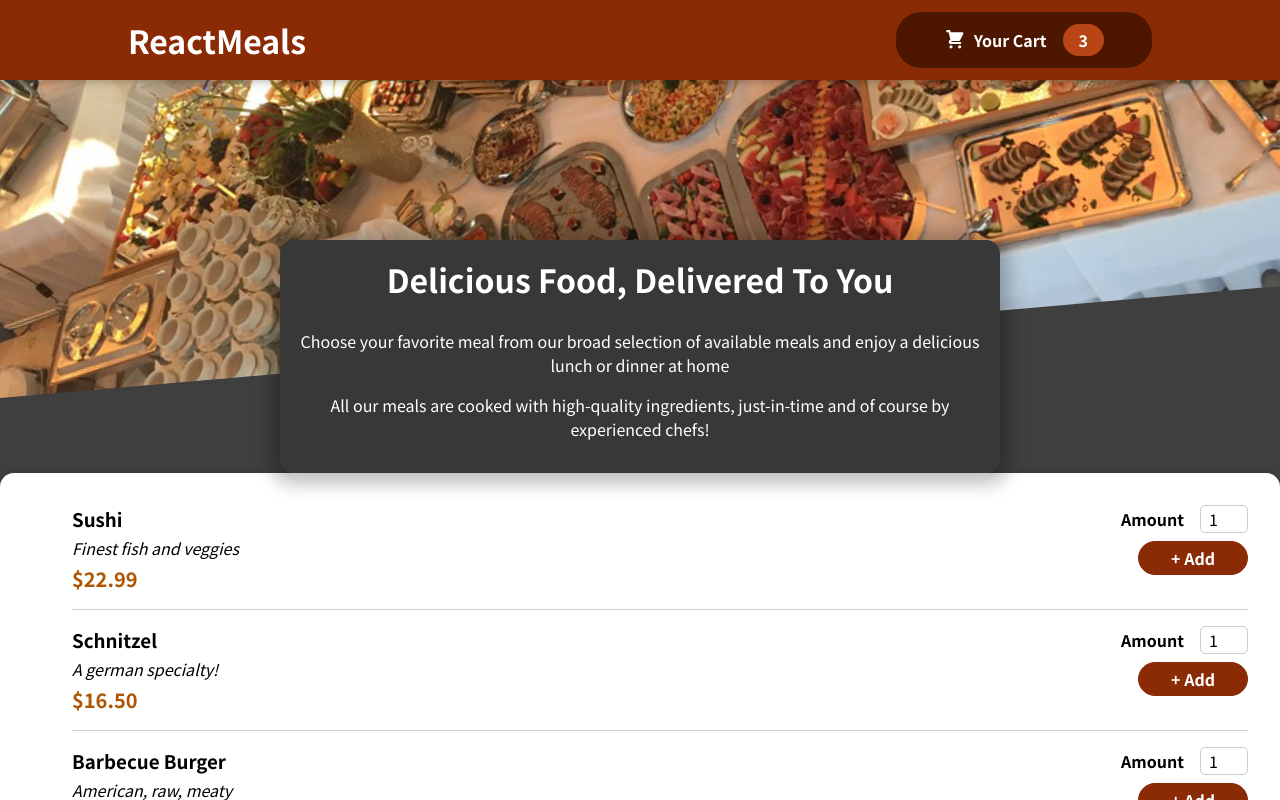
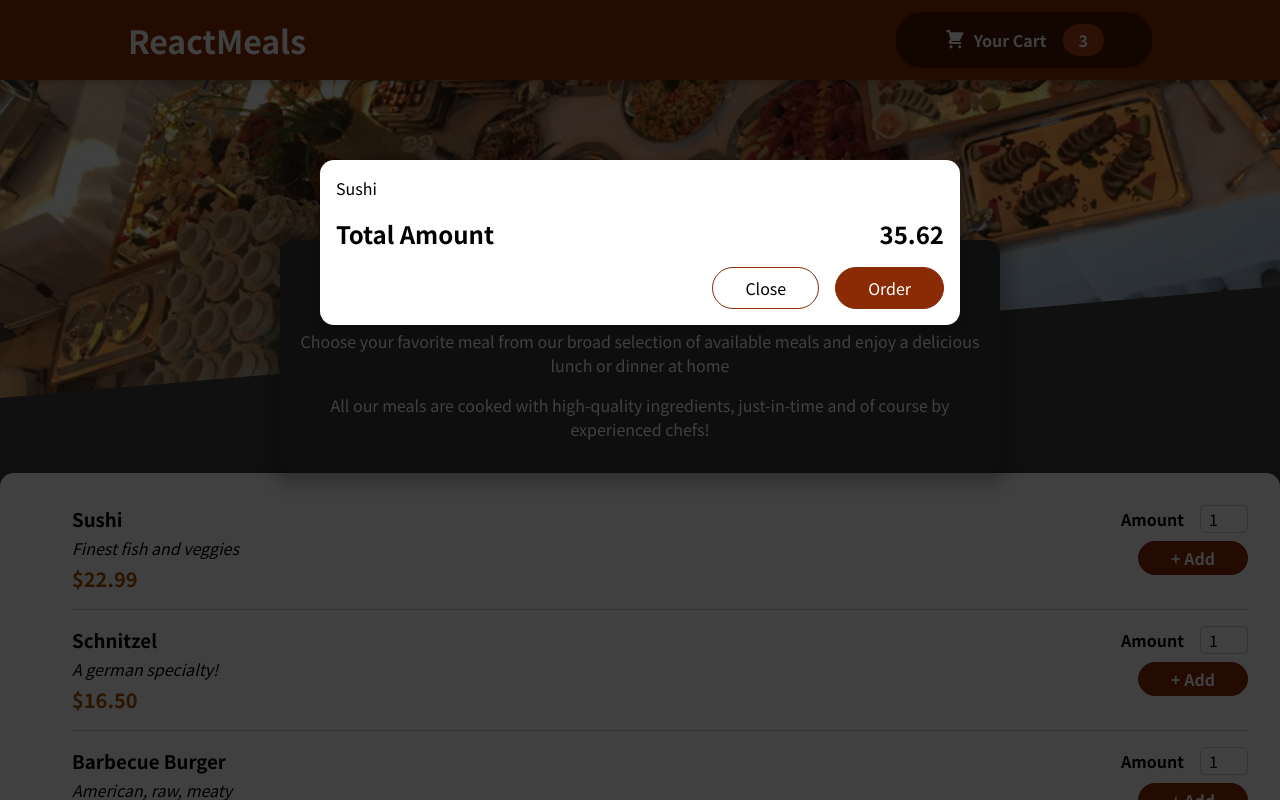
Before and after one commit to amerv97/food-app, a React (Create React App) app: page / in a window 1280 px wide. Shown: the top 800 px of the page. Built offline with nearby package versions, Linux system fonts and the light colour scheme.

Commit message:
Adding a Modal via a React Portal - EndBeforeHooks

```diff
--- a/public/index.html
+++ b/public/index.html
@@ -28,6 +28,7 @@
   </head>
   <body>
     <noscript>You need to enable JavaScript to run this app.</noscript>
+    <div id="overlays"></div>
     <div id="root"></div>
     <!--
       This HTML file is a template.
--- a/src/App.js
+++ b/src/App.js
@@ -1,13 +1,15 @@
 import React, { Fragment } from "react";
 import Header from "./components/Layout/Header";
 import Meals from "./components/Meals/Meals";
+import Cart from "./components/Cart/Cart";
 
 function App() {
   return (
     <Fragment>
+      <Cart />
       <Header />
       <main>
-        <Meals/>
+        <Meals />
       </main>
     </Fragment>
   );
--- a/src/components/Cart/Cart.js
+++ b/src/components/Cart/Cart.js
@@ -1,3 +1,4 @@
+import Modal from "../UI/Modal";
 import classes from "./Cart.module.css";
 
 const Cart = (props) => {
@@ -10,17 +11,17 @@ const Cart = (props) => {
   );
 
   return (
-    <div>
+    <Modal>
       {cartItems}
       <div className={classes.total}>
         <span>Total Amount</span>
         <span>35.62</span>
       </div>
       <div className={classes.actions}>
-        <button className={classes['button-alt']}>Close</button>
+        <button className={classes["button-alt"]}>Close</button>
         <button className={classes.button}>Order</button>
       </div>
-    </div>
+    </Modal>
   );
 };
 
--- /dev/null
+++ b/src/components/UI/Modal.js
@@ -0,0 +1,31 @@
+import { Fragment } from "react";
+import ReactDOM from "react-dom";
+import classes from "./Modal.module.css";
+
+const Backdrop = (props) => {
+  return <div className={classes.backdrop}></div>;
+};
+
+const ModalOverlay = (props) => {
+  return (
+    <div className={classes.modal}>
+      <div className={classes.content}>{props.children}</div>
+    </div>
+  );
+};
+
+const portalElement = document.getElementById("overlays");
+
+const Modal = (props) => {
+  return (
+    <Fragment>
+      {ReactDOM.createPortal(<Backdrop />, portalElement)}
+      {ReactDOM.createPortal(
+        <ModalOverlay>{props.children}</ModalOverlay>,
+        portalElement
+      )}
+    </Fragment>
+  );
+};
+
+export default Modal;
--- /dev/null
+++ b/src/components/UI/Modal.module.css
@@ -0,0 +1,40 @@
+.backdrop {
+    position: fixed;
+    top: 0;
+    left: 0;
+    width: 100%;
+    height: 100vh;
+    z-index: 20;
+    background-color: rgba(0, 0, 0, 0.75);
+  }
+
+  .modal {
+    position: fixed;
+    top: 20vh;
+    left: 5%;
+    width: 90%;
+    background-color: white;
+    padding: 1rem;
+    border-radius: 14px;
+    box-shadow: 0 2px 8px rgba(0, 0, 0, 0.25);
+    z-index: 30;
+    animation: slide-down 300ms ease-out forwards;
+  }
+
+  @media (min-width: 768px) {
+    .modal {
+      width: 40rem;
+      left: calc(50% - 20rem);
+    }
+  }
+
+  @keyframes slide-down {
+    from {
+      opacity: 0;
+      transform: translateY(-3rem);
+    }
+    to {
+      opacity: 1;
+      transform: translateY(0);
+    }
+  }
```
